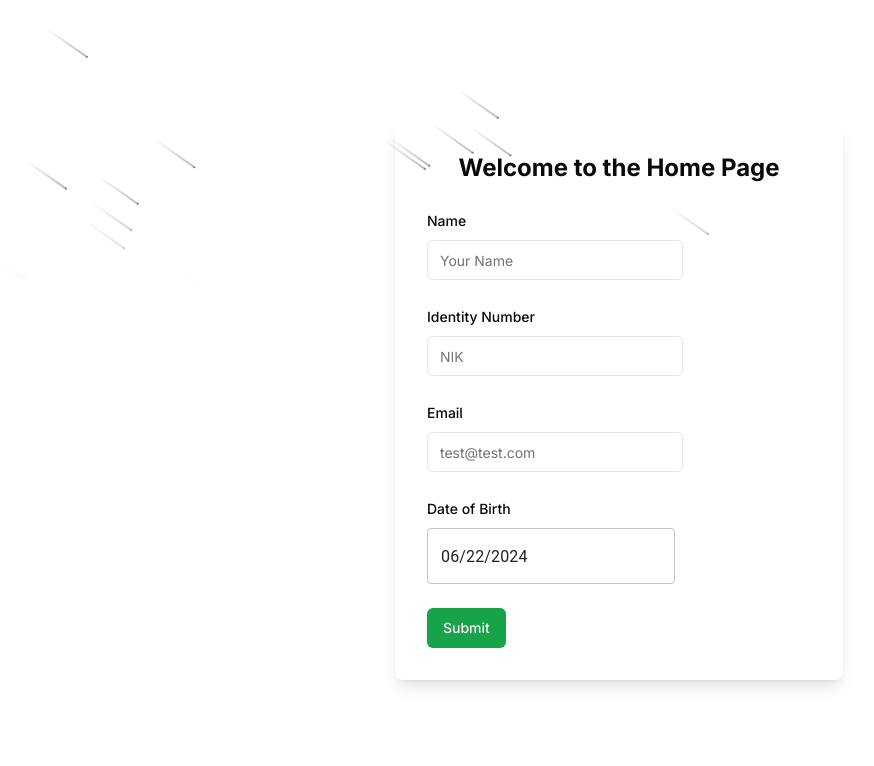
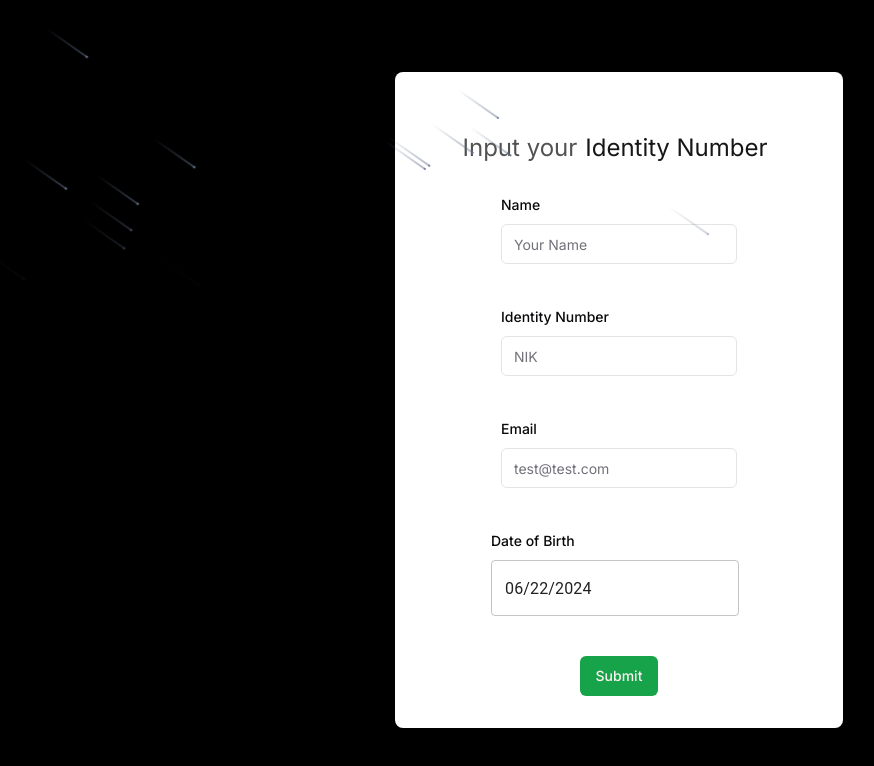
Before and after one commit to Hadesisback/mekar_project, a Next.js app in the folder frontend/: page / in a window 1280 px wide. Shown: the top 766 px of the page, without its empty margins (21-895 px from the left). Built offline with nearby package versions, Linux system fonts and the light colour scheme.

Commit message:
Update UI

```diff
--- a/frontend/src/app/page.tsx
+++ b/frontend/src/app/page.tsx
@@ -1,12 +1,14 @@
 import InputForm from "@/components/InputForm";
+import { FlipWords } from "@/components/ui/flip-words";
 import { Meteors } from "@/components/ui/meteors";
 import React from 'react';
 
+const words = ["Name", "Identity Number", "Email", "Birth Date"];
 export default function HomePage() {
     return (
-      <div className="flex justify-center items-center h-screen">
+      <div className=" bg-black flex justify-center items-center h-screen">
         <div className="w-full max-w-md p-8 bg-white shadow-lg rounded-lg">
-          <h1 className="text-2xl font-bold mb-6 text-center">Welcome to the Home Page</h1>
+          <h2 className="text-2xl mx-auto font-normal text-neutral-600 dark:text-neutral-400 text-center my-7">Input your<FlipWords words={words}/></h2>
 
       <InputForm />
 
--- a/frontend/src/components/InputForm.tsx
+++ b/frontend/src/components/InputForm.tsx
@@ -39,7 +39,7 @@
 
   return (<LocalizationProvider dateAdapter={AdapterDateFns}>
     <Form {...form}>
-      <form onSubmit={form.handleSubmit(onSubmit)} className="w-2/3 space-y-6">
+      <form onSubmit={form.handleSubmit(onSubmit)} className="w-2/3 space-y-10 mx-auto max-w-md flex flex-col items-center">
         <FormField
           control={form.control}
           name="name"
--- /dev/null
+++ b/frontend/src/components/ui/flip-words.tsx
@@ -0,0 +1,86 @@
+"use client";
+import React, { useCallback, useEffect, useState } from "react";
+import { AnimatePresence, motion } from "framer-motion";
+import { cn } from "@/utils/cn";
+
+export const FlipWords = ({
+  words,
+  duration = 3000,
+  className,
+}: {
+  words: string[];
+  duration?: number;
+  className?: string;
+}) => {
+  const [currentWord, setCurrentWord] = useState(words[0]);
+  const [isAnimating, setIsAnimating] = useState<boolean>(false);
+
+  // thanks for the fix Julian - https://github.com/Julian-AT
+  const startAnimation = useCallback(() => {
+    const word = words[words.indexOf(currentWord) + 1] || words[0];
+    setCurrentWord(word);
+    setIsAnimating(true);
+  }, [currentWord, words]);
+
+  useEffect(() => {
+    if (!isAnimating)
+      setTimeout(() => {
+        startAnimation();
+      }, duration);
+  }, [isAnimating, duration, startAnimation]);
+
+  return (
+    <AnimatePresence
+      onExitComplete={() => {
+        setIsAnimating(false);
+      }}
+    >
+      <motion.div
+        initial={{
+          opacity: 0,
+          y: 10,
+        }}
+        animate={{
+          opacity: 1,
+          y: 0,
+        }}
+        transition={{
+          duration: 0.4,
+          ease: "easeInOut",
+          type: "spring",
+          stiffness: 100,
+          damping: 10,
+        }}
+        exit={{
+          opacity: 0,
+          y: -40,
+          x: 40,
+          filter: "blur(8px)",
+          scale: 2,
+          position: "absolute",
+        }}
+        className={cn(
+          "z-10 inline-block relative text-left text-neutral-900 dark:text-neutral-100 px-2",
+          className
+        )}
+        key={currentWord}
+      >
+        {currentWord.split("").map((letter, index) => (
+          <motion.span
+            key={currentWord + index}
+            initial={{ opacity: 0, y: 10, filter: "blur(8px)" }}
+            animate={{ opacity: 1, y: 0, filter: "blur(0px)" }}
+            transition={{
+              delay: index * 0.08,
+              duration: 0.4,
+            }}
+            className="inline-block"
+            style={{ whiteSpace: "pre" }} // Ensure spaces are preserved
+          >
+            {letter}
+          </motion.span>
+        ))}
+      </motion.div>
+    </AnimatePresence>
+  );
+};
```
